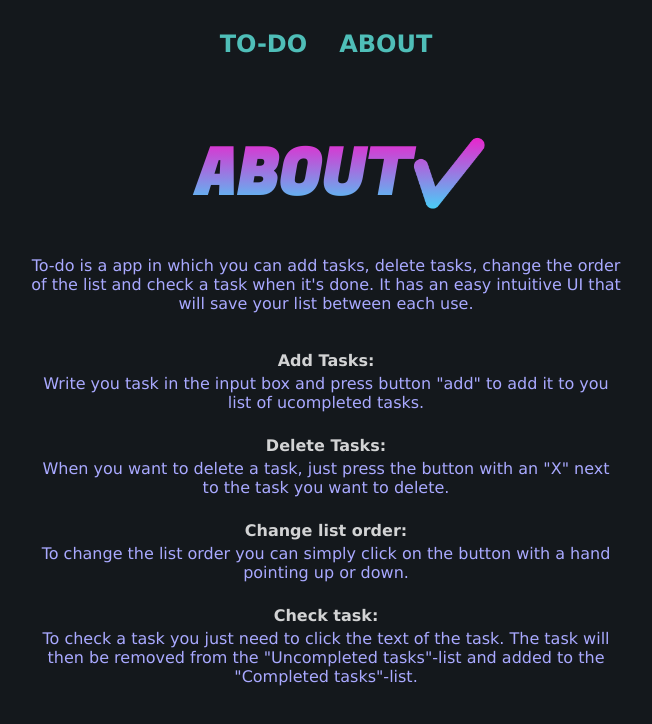
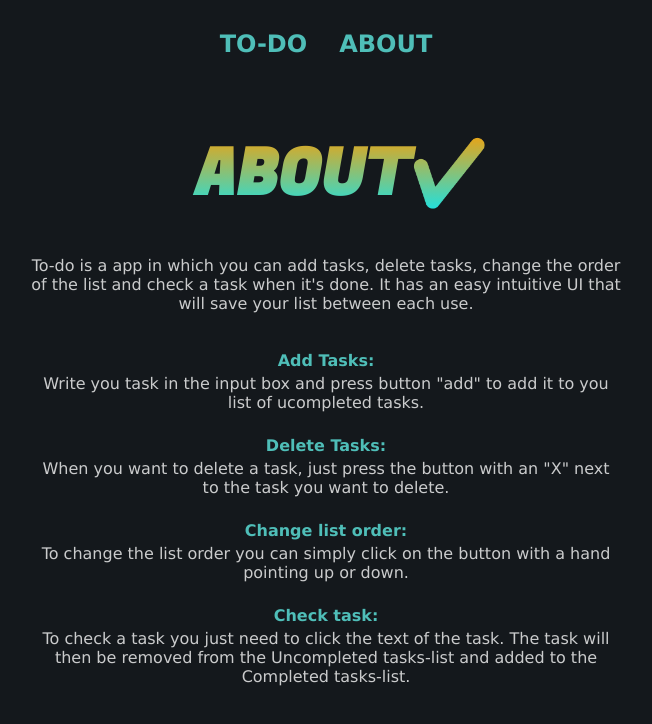
Before and after one commit to RebeccaMolund/To-do-App, a React (Vite) app in the folder vite-project/: page /about in a window 1280 px wide. Shown: the top 724 px of the page, without its empty margins (314-966 px from the left). Built offline with nearby package versions, Linux system fonts and the light colour scheme.

Commit message:
Change some colors.

```diff
--- a/vite-project/src/components/AboutInfo.jsx
+++ b/vite-project/src/components/AboutInfo.jsx
@@ -33,8 +33,8 @@ const AboutInfo = () => {
           <h4>Check task:</h4>
           <p>
             To check a task you just need to click the text of the task. The
-            task will then be removed from the "Uncompleted tasks"-list and
-            added to the "Completed tasks"-list.
+            task will then be removed from the Uncompleted tasks-list and added
+            to the Completed tasks-list.
           </p>
         </li>
       </ul>
--- a/vite-project/src/index.css
+++ b/vite-project/src/index.css
@@ -9,7 +9,7 @@ html,
 body {
   display: flex;
   font-family: Verdana, Geneva, Tahoma, sans-serif;
-  color: rgb(169, 169, 255);
+  color: rgba(255, 255, 255, 0.777);
   justify-content: center;
   background-color: #14181c;
 }
@@ -23,7 +23,7 @@ body {
   font-family: "Fugaz One", serif;
   font-weight: bolder;
   font-style: normal;
-  background: -webkit-linear-gradient(#ff0ec7, #2bedff);
+  background: -webkit-linear-gradient(#ff9d00, #00eaff);
   -webkit-background-clip: text;
   -webkit-text-fill-color: transparent;
 }
@@ -95,14 +95,14 @@ button {
 }
 
 .add-button {
-  background-color: rgb(10, 96, 92);
+  background-color: rgb(22, 133, 127);
   font-size: 1rem;
   font-weight: bold;
   color: white;
   border-radius: 0px 5px 5px 0px;
 }
 .add-button:hover {
-  background-color: rgb(0, 45, 43);
+  background-color: rgb(9, 82, 78);
 }
 
 .delete-button {
@@ -117,27 +117,27 @@ button {
 }
 
 .icon {
-  background: rgb(239, 222, 255);
+  background: white;
   -webkit-background-clip: text;
   -webkit-text-fill-color: transparent;
 }
 
 .move-button {
-  background-color: rgb(47, 111, 184);
-  border: 1px solid rgb(42, 86, 137);
+  background-color: rgb(26, 120, 146);
+  border: 1px solid rgb(19, 75, 93);
   padding: 8px 8px;
   font-size: 1rem;
   margin-left: 10px;
 }
 .move-button:hover {
-  background-color: rgb(16, 63, 117);
+  background-color: rgb(16, 92, 117);
 }
 
 input[type="text"] {
   font-size: 1.2rem;
   padding: 6px;
   margin-top: 2rem;
-  border: 2px solid rgba(255, 255, 255, 0.493);
+  border: 2px solid rgb(22, 133, 127);
   background-color: #142127;
   border-radius: 5px 0px 0px 5px;
   color: rgb(204, 238, 245);
@@ -154,7 +154,7 @@ ol {
   font-size: 1rem;
   font-weight: bold;
   padding: 15px;
-  background-color: #a5d2dcdd;
+  background-color: rgba(175, 254, 250, 0.742);
   margin-bottom: 10px;
   border-radius: 5px;
   display: flex;
@@ -194,10 +194,11 @@ li {
 h2 {
   margin: 2rem 1rem 1rem 1rem;
   text-transform: uppercase;
+  color: #ffdf6dea;
 }
 
 h4 {
-  color: rgba(255, 255, 255, 0.812);
+  color: rgb(79, 190, 184);
 }
 
 @media screen and (min-width: 1024px) {
```
